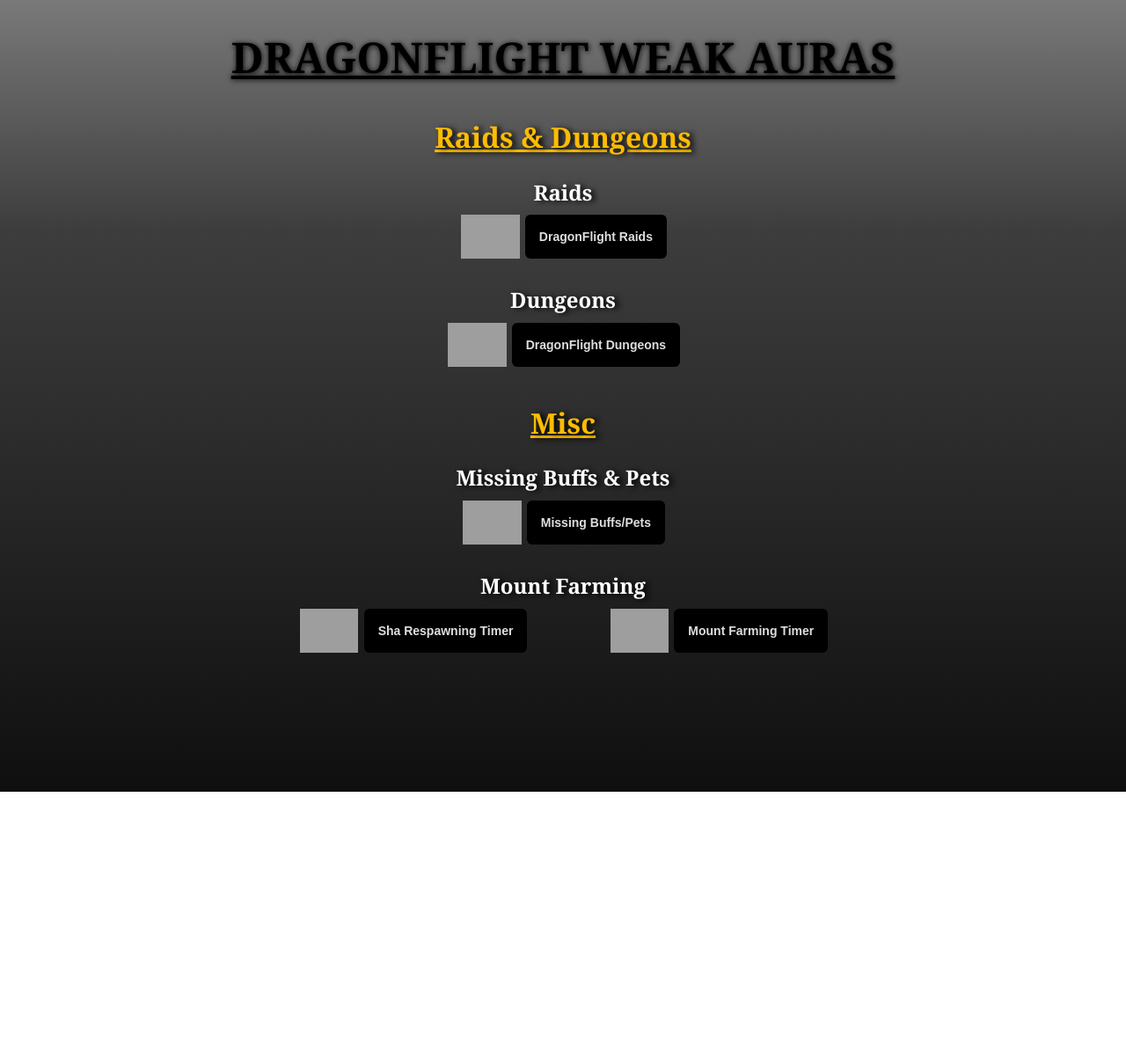
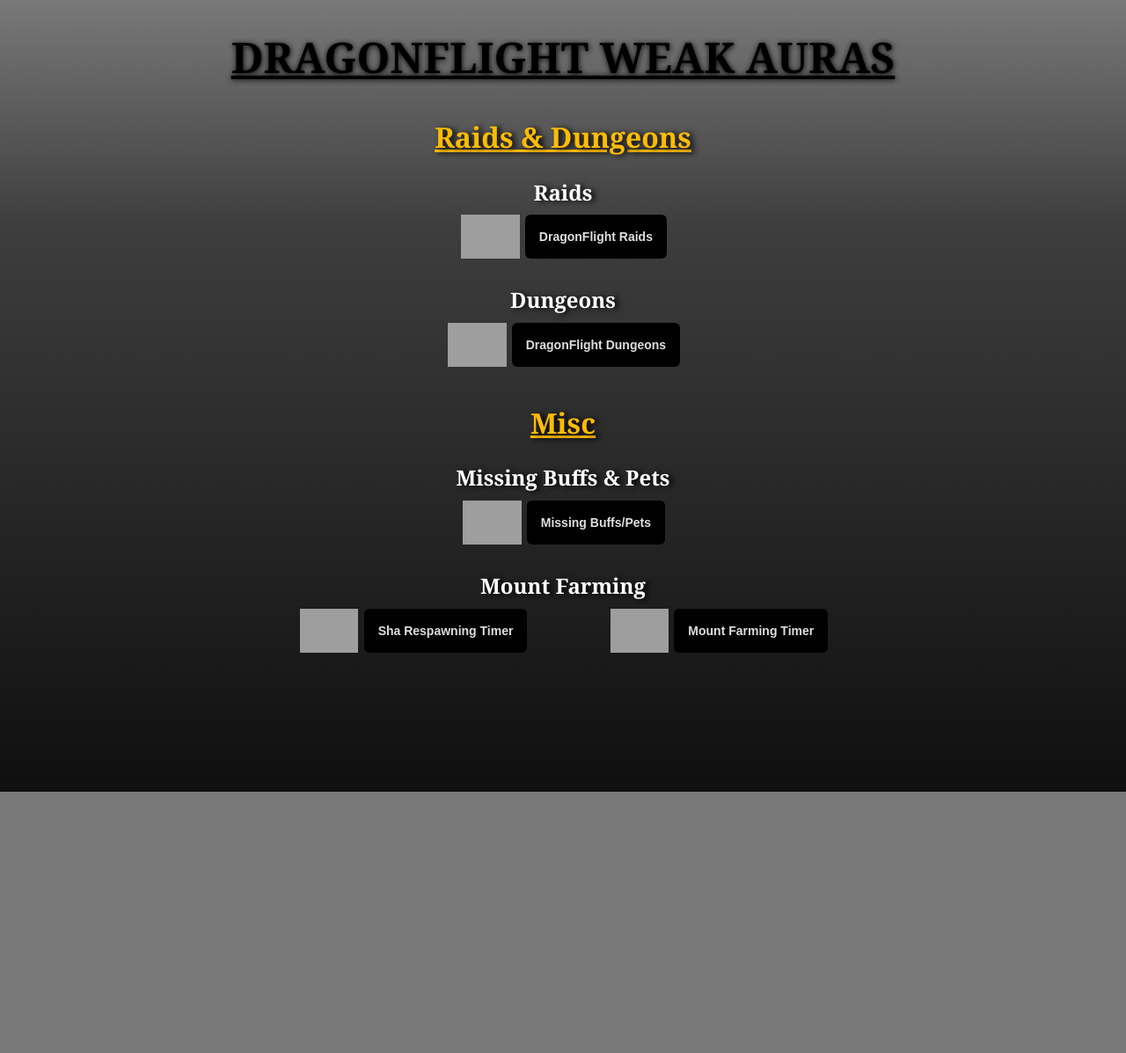
Before and after one commit to SEguild/seguild.github.io, a Jekyll site: the page wa/weakauras.html, which Jekyll copies as it is, in a window 1280 px wide. Shown: the whole page at 88% size. Built offline with Jekyll 4.4.1, drawn with Linux system fonts in a browser that asks for light colours; grey boxes are pictures that could not be loaded.

Commit message:
added background color for preloading gradient

```diff
--- a/css/stylesheet.css
+++ b/css/stylesheet.css
@@ -1,6 +1,7 @@
 body {
   margin: 0;
   font-family: "Georgia", serif;
+  background-color: rgba(122, 121, 121, 1);
 }
 html {
     height: 100%;
```
